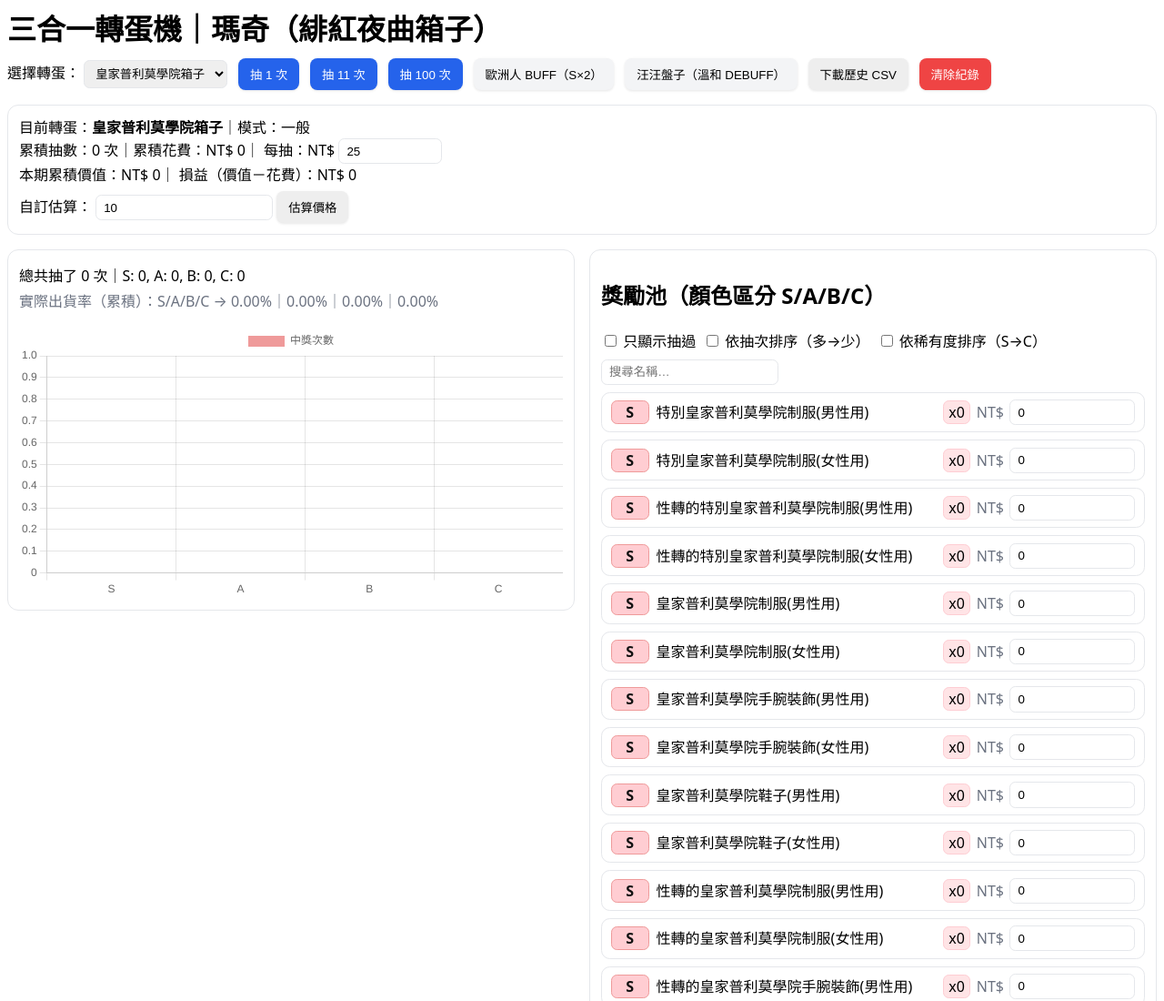
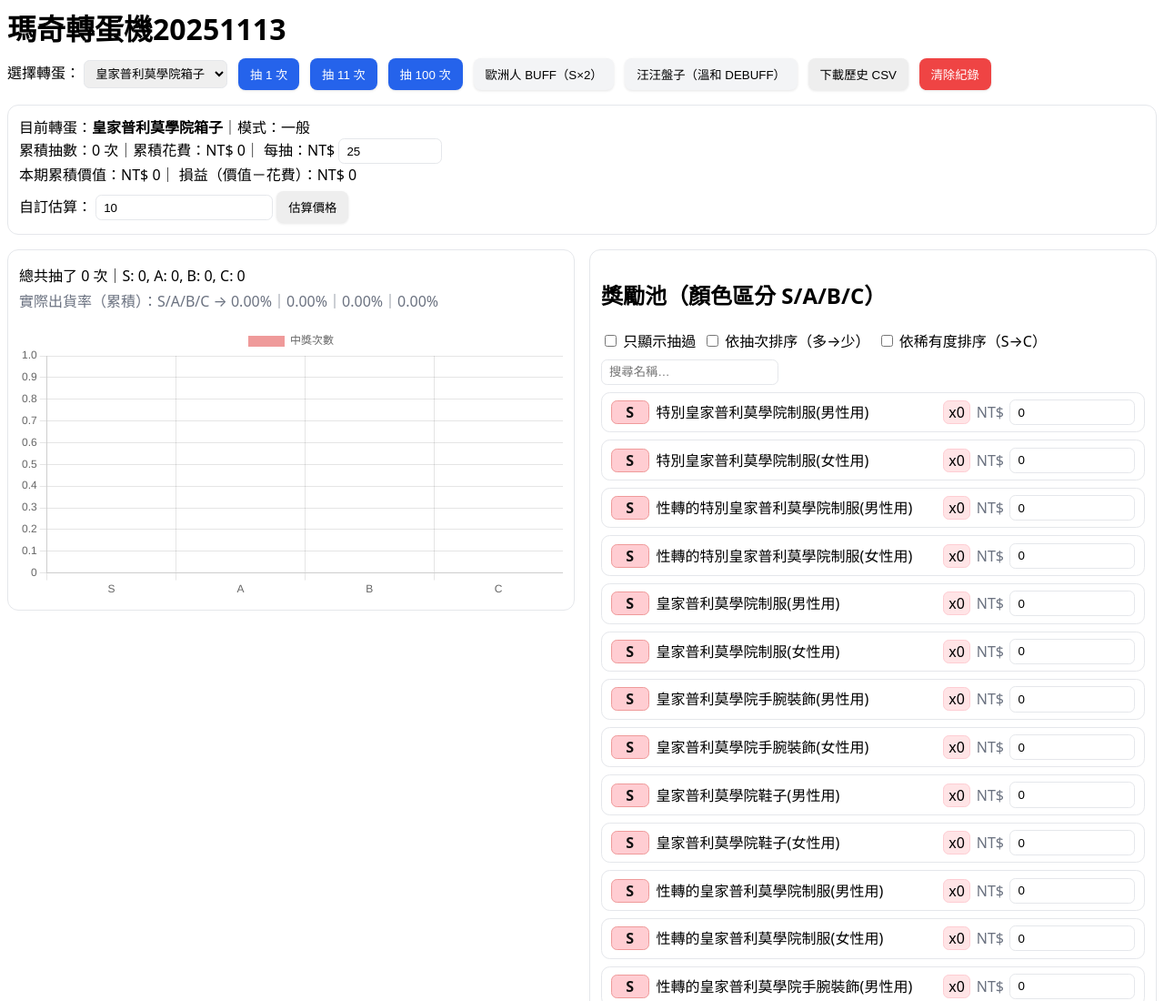
Before and after one commit to ThePudding777/Mabi-Gacha, a plain HTML site: page v6/index.html in a window 1280 px wide. Shown: the top 1100 px of the page at 91% size. Drawn offline with nearby package versions, Linux system fonts and the light colour scheme.

Commit message:
Update index.html

```diff
--- a/v6/index.html
+++ b/v6/index.html
@@ -41,7 +41,7 @@
   </style>
 </head>
 <body>
-  <h1>三合一轉蛋機｜瑪奇（緋紅夜曲箱子）</h1>
+  <h1>瑪奇轉蛋機20251113</h1>
 
   <div class="topbar">
     <label>選擇轉蛋：
```
